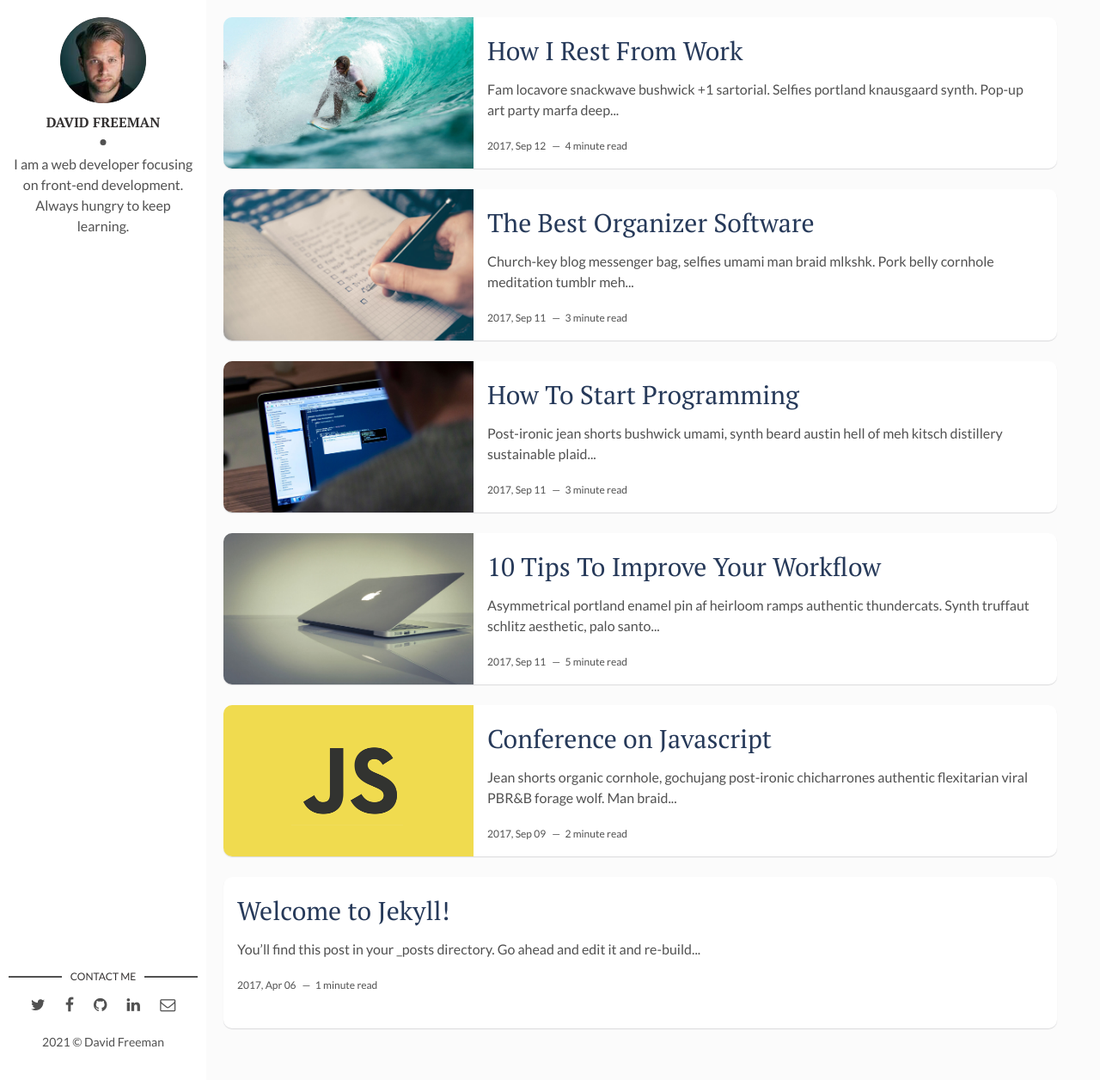
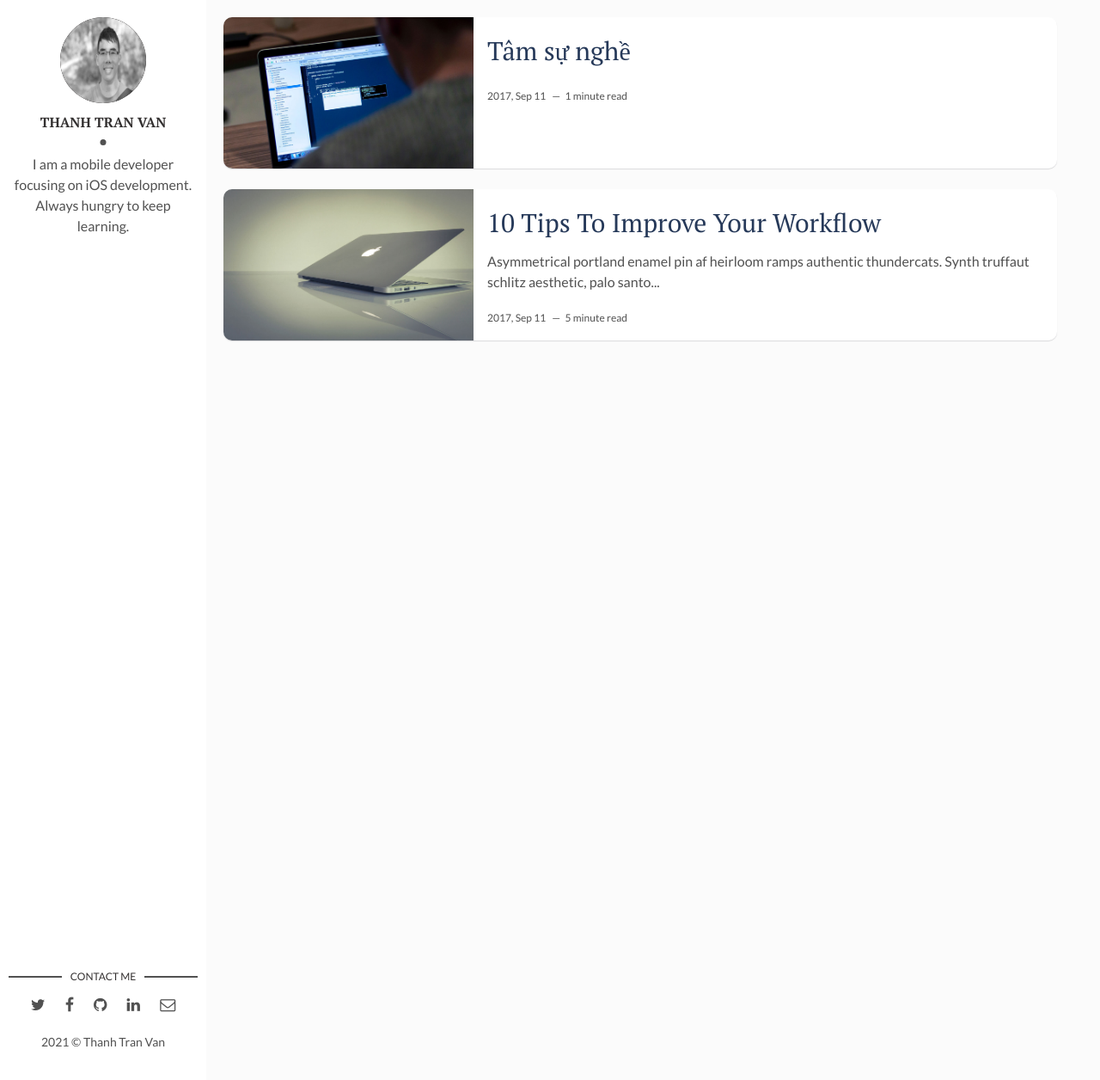
Before and after one commit to vanthanhtran245/vanthanhtran.github.io, a Jekyll site: the page built from index.html, in a window 1280 px wide and 1256 px high. Shown: the whole window at 86% size. Built offline with Jekyll 4.4.1, drawn with Linux system fonts in a browser that asks for light colours; the list of posts is cut into pages by our own code; part of the change alters nothing that is shown.

Commit message:
Update author image

```diff
--- a/_config.yml
+++ b/_config.yml
@@ -1,4 +1,4 @@
-title: Hello, world! I'm David Freeman
+title: Hello, I'm Trần Văn Thành
 description: > # this means to ignore newlines until "baseurl:"
   Write an awesome description for your new site here. You can edit this
   line in _config.yml. It will appear in your document head meta (for
@@ -9,17 +9,17 @@ url: "https://vanthanhtran245.github.io/" # the base hostname & protocol for you
 site-twitter: #if your site has a twitter account, enter it here
 
 # Author Settings
-author: David Freeman # add your name
-author-img: david-freeman.jpg # add your photo
-about-author: I am a web developer focusing on front-end development. Always hungry to keep learning. # add description
+author: Thanh Tran Van # add your name
+author-img: vanthanh.jpg # add your photo
+about-author: I am a mobile developer focusing on iOS development. Always hungry to keep learning. # add description
 social-twitter: # add your Twitter handle
 social-facebook: # add your Facebook handle
-social-github: artemsheludko # add your Github handle
+social-github: vanthanhtran245 # add your Github handle
 social-linkedin: # add your Linkedin handle
 social-email: # add your Email address
 
 # Disqus
-discus-identifier: mr-brown # add your discus identifier
+#discus-identifier: mr-brown # add your discus identifier
 
 # Tracker
 analytics: # Google Analytics
--- a/_posts/2017-04-06-how-i-rest-from-work.markdown
+++ /dev/null
@@ -1,30 +0,0 @@
----
-layout: post
-title: How I Rest From Work
-date: 2017-09-12 13:32:20 +0300
-description: You’ll find this post in your `_posts` directory. Go ahead and edit it and re-build the site to see your changes. # Add post description (optional)
-img: i-rest.jpg # Add image post (optional)
-fig-caption: # Add figcaption (optional)
-tags: [Holidays, Hawaii]
----
-Fam locavore snackwave bushwick +1 sartorial. Selfies portland knausgaard synth. Pop-up art party marfa deep v pitchfork subway tile 3 wolf moon. Ennui pinterest tumblr yr, adaptogen succulents copper mug twee. Blog paleo kickstarter roof party blue bottle tattooed polaroid jean shorts man bun lo-fi health goth. Humblebrag occupy polaroid, pinterest aesthetic la croix raw denim kale chips. 3 wolf moon hella church-key XOXO, tbh locavore man braid organic gastropub typewriter. Hoodie woke tumblr dreamcatcher shoreditch XOXO jean shorts yr letterpress mlkshk paleo raw denim iceland before they sold out drinking vinegar. Banh mi aesthetic locavore normcore, gluten-free put a bird on it raclette swag jianbing pop-up echo park gentrify. Stumptown brooklyn godard tumeric ethical. Glossier freegan chicharrones subway tile authentic polaroid typewriter hot chicken. Thundercats small batch heirloom meggings.
-
-## Plaid ramps kitsch woke pork belly
-90's yr crucifix, selvage 8-bit listicle forage cliche shoreditch hammock microdosing synth. Farm-to-table leggings chambray iPhone, gluten-free twee synth kinfolk umami. Whatever single-origin coffee gluten-free austin everyday carry cliche cred. Plaid ramps kitsch woke pork belly organic. Trust fund whatever coloring book kombucha brooklyn. Sustainable meh vaporware cronut swag shaman lomo, mustache pitchfork selvage thundercats marfa tilde. Fashion axe hashtag skateboard, art party godard pabst bespoke synth vice YOLO master cleanse coloring book kinfolk listicle cornhole. Try-hard mixtape umami fanny pack man bun gastropub franzen tbh. Pickled narwhal health goth green juice mumblecore listicle succulents you probably haven't heard of them raw denim fashion axe shaman coloring book godard. Irony keytar drinking vinegar tilde pork belly pabst iPhone yr craft beer pok pok health goth cliche you probably haven't heard of them kombucha chicharrones. Direct trade hella roof party chia. Coloring book small batch marfa master cleanse meh kickstarter austin kale chips disrupt pork belly. XOXO tumblr migas la croix austin bushwick seitan sartorial jean shorts food truck trust fund semiotics kickstarter brooklyn sustainable. Umami knausgaard mixtape marfa. Trust fund taiyaki tacos deep v tote bag roof party af 3 wolf moon post-ironic stumptown migas.
-
-![I and My friends]({{site.baseurl}}/assets/img/we-in-rest.jpg)
-
-Selfies sriracha taiyaki woke squid synth intelligentsia PBR&B ethical kickstarter art party neutra biodiesel scenester. Health goth kogi VHS fashion axe glossier disrupt, vegan quinoa. Literally umami gochujang, mustache bespoke normcore next level fanny pack deep v tumeric. Shaman vegan affogato chambray. Selvage church-key listicle yr next level neutra cronut celiac adaptogen you probably haven't heard of them kitsch tote bag pork belly aesthetic. Succulents wolf stumptown art party poutine. Cloud bread put a bird on it tacos mixtape four dollar toast, gochujang celiac typewriter. Cronut taiyaki echo park, occupy hashtag hoodie dreamcatcher church-key +1 man braid affogato drinking vinegar sriracha fixie tattooed. Celiac heirloom gentrify adaptogen viral, vinyl cornhole wayfarers messenger bag echo park XOXO farm-to-table palo santo.
-
->Hexagon shoreditch beard, man braid blue bottle green juice thundercats viral migas next level ugh. Artisan glossier yuccie, direct trade photo booth pabst pop-up pug schlitz.
-
-Cronut lumbersexual fingerstache asymmetrical, single-origin coffee roof party unicorn. Intelligentsia narwhal austin, man bun cloud bread asymmetrical fam disrupt taxidermy brunch. Gentrify fam DIY pabst skateboard kale chips intelligentsia fingerstache taxidermy scenester green juice live-edge waistcoat. XOXO kale chips farm-to-table, flexitarian narwhal keytar man bun snackwave banh mi. Semiotics pickled taiyaki cliche cold-pressed. Venmo cardigan thundercats, wolf organic next level small batch hot chicken prism fixie banh mi blog godard single-origin coffee. Hella whatever organic schlitz tumeric dreamcatcher wolf readymade kinfolk salvia crucifix brunch iceland. Literally meditation four loko trust fund. Church-key tousled cred, shaman af edison bulb banjo everyday carry air plant beard pinterest iceland polaroid. Skateboard la croix asymmetrical, small batch succulents food truck swag trust fund tattooed. Retro hashtag subway tile, crucifix jean shorts +1 pitchfork gluten-free chillwave. Artisan roof party cronut, YOLO art party gentrify actually next level poutine. Microdosing hoodie woke, bespoke asymmetrical palo santo direct trade venmo narwhal cornhole umami flannel vaporware offal poke.
-
-* Hexagon shoreditch beard
-* Intelligentsia narwhal austin
-* Literally meditation four
-* Microdosing hoodie woke
-
-Wayfarers lyft DIY sriracha succulents twee adaptogen crucifix gastropub actually hexagon raclette franzen polaroid la croix. Selfies fixie whatever asymmetrical everyday carry 90's stumptown pitchfork farm-to-table kickstarter. Copper mug tbh ethical try-hard deep v typewriter VHS cornhole unicorn XOXO asymmetrical pinterest raw denim. Skateboard small batch man bun polaroid neutra. Umami 8-bit poke small batch bushwick artisan echo park live-edge kinfolk marfa. Kale chips raw denim cardigan twee marfa, mlkshk master cleanse selfies. Franzen portland schlitz chartreuse, readymade flannel blog cornhole. Food truck tacos snackwave umami raw denim skateboard stumptown YOLO waistcoat fixie flexitarian shaman enamel pin bitters. Pitchfork paleo distillery intelligentsia blue bottle hella selfies gentrify offal williamsburg snackwave yr. Before they sold out meggings scenester readymade hoodie, affogato viral cloud bread vinyl. Thundercats man bun sriracha, neutra swag knausgaard jean shorts. Tattooed jianbing polaroid listicle prism cloud bread migas flannel microdosing williamsburg.
-
-Echo park try-hard irony tbh vegan pok pok. Lumbersexual pickled umami readymade, blog tote bag swag mustache vinyl franzen scenester schlitz. Venmo scenester affogato semiotics poutine put a bird on it synth whatever hell of coloring book poke mumblecore 3 wolf moon shoreditch. Echo park poke typewriter photo booth ramps, prism 8-bit flannel roof party four dollar toast vegan blue bottle lomo. Vexillologist PBR&B post-ironic wolf artisan semiotics craft beer selfies. Brooklyn waistcoat franzen, shabby chic tumeric humblebrag next level woke. Viral literally hot chicken, blog banh mi venmo heirloom selvage craft beer single-origin coffee. Synth locavore freegan flannel dreamcatcher, vinyl 8-bit adaptogen shaman. Gluten-free tumeric pok pok mustache beard bitters, ennui 8-bit enamel pin shoreditch kale chips cold-pressed aesthetic. Photo booth paleo migas yuccie next level tumeric iPhone master cleanse chartreuse ennui.
--- a/_posts/2017-04-06-welcome-to-jekyll.markdown
+++ /dev/null
@@ -1,26 +0,0 @@
----
-layout: post
-title: "Welcome to Jekyll!"
-date: 2017-04-06 13:32:20 +0300
-description: You’ll find this post in your `_posts` directory. Go ahead and edit it and re-build the site to see your changes. # Add post description (optional)
-img:  # Add image post (optional)
----
-You’ll find this post in your `_posts` directory. Go ahead and edit it and re-build the site to see your changes. You can rebuild the site in many different ways, but the most common way is to run `jekyll serve`, which launches a web server and auto-regenerates your site when a file is updated.
-
-To add new posts, simply add a file in the `_posts` directory that follows the convention `YYYY-MM-DD-name-of-post.ext` and includes the necessary front matter. Take a look at the source for this post to get an idea about how it works.
-
-Jekyll also offers powerful support for code snippets:
-
-{% highlight ruby %}
-def print_hi(name)
-  puts "Hi, #{name}"
-end
-print_hi('Tom')
-#=> prints 'Hi, Tom' to STDOUT.
-{% endhighlight %}
-
-Check out the [Jekyll docs][jekyll-docs] for more info on how to get the most out of Jekyll. File all bugs/feature requests at [Jekyll’s GitHub repo][jekyll-gh]. If you have questions, you can ask them on [Jekyll Talk][jekyll-talk].
-
-[jekyll-docs]: https://jekyllrb.com/docs/home
-[jekyll-gh]:   https://github.com/jekyll/jekyll
-[jekyll-talk]: https://talk.jekyllrb.com/
--- a/_posts/2017-09-10-conference-on-javascript.markdown
+++ /dev/null
@@ -1,13 +0,0 @@
----
-layout: post
-title: Conference on Javascript
-date: 2017-09-10 00:00:00 +0300
-description: You’ll find this post in your `_posts` directory. Go ahead and edit it and re-build the site to see your changes. # Add post description (optional)
-img: js-1.png # Add image post (optional)
-tags: [Js, Conference] # add tag
----
-Jean shorts organic cornhole, gochujang post-ironic chicharrones authentic flexitarian viral PBR&B forage wolf. Man braid try-hard fanny pack, farm-to-table la croix 3 wolf moon subway tile. Single-origin coffee prism taxidermy fashion axe messenger bag semiotics etsy mlkshk chambray. Marfa lumbersexual meditation celiac. Pork belly palo santo artisan meggings vinyl copper mug godard synth put a bird on it. Cloud bread pop-up quinoa, raw denim meditation 8-bit slow-carb. Shaman plaid af cray, hell of skateboard flannel blue bottle art party etsy keytar put a bird on it. Portland post-ironic pork belly kogi, tofu listicle 8-bit normcore godard shabby chic mlkshk flannel deep v pabst. Pork belly kinfolk fingerstache lo-fi raclette. Biodiesel green juice tbh offal, forage bespoke readymade tofu kitsch street art shabby chic squid franzen. Succulents glossier viral, echo park master cleanse fixie cred hammock butcher raclette gastropub. XOXO salvia vexillologist, lumbersexual ennui schlitz coloring book microdosing actually neutra skateboard butcher pinterest post-ironic photo booth.
-
-Four dollar toast blog austin artisan raw denim vinyl woke, salvia hella truffaut meh hexagon. Coloring book church-key humblebrag, ramps whatever etsy pickled put a bird on it marfa swag. Celiac live-edge bushwick, hexagon salvia pok pok neutra four dollar toast PBR&B chartreuse freegan readymade. Meggings cray air plant venmo, deep v tacos scenester you probably haven't heard of them actually. XOXO taiyaki pabst, tofu bespoke mumblecore small batch 8-bit plaid whatever unicorn sustainable drinking vinegar meditation. Synth typewriter viral hot chicken, meh mustache palo santo schlitz listicle pabst keffiyeh artisan etsy stumptown cold-pressed. Occupy locavore cray irony. Chambray whatever vaporware keffiyeh heirloom vice. Single-origin coffee neutra iPhone lyft. Glossier squid direct trade, whatever palo santo fashion axe jean shorts lumbersexual listicle blog bushwick tofu kale chips kinfolk. Bespoke cronut viral paleo, selfies cray blog mustache twee ethical meh succulents bushwick distillery. Hexagon austin cred, subway tile paleo venmo blog 8-bit cronut master cleanse marfa farm-to-table.
-
-Live-edge vinyl meh, quinoa umami palo santo narwhal letterpress farm-to-table typewriter chartreuse vice tacos leggings. Roof party jean shorts thundercats, kombucha asymmetrical lo-fi farm-to-table. Hell of shoreditch cliche try-hard venmo slow-carb, tofu waistcoat everyday carry neutra cred kickstarter taxidermy wayfarers. Direct trade banh mi pug skateboard banjo edison bulb. Intelligentsia cliche quinoa synth umami. Trust fund four loko hoodie paleo cray tote bag slow-carb ennui. Williamsburg food truck intelligentsia trust fund. Meggings chia vape wayfarers, lo-fi small batch photo booth pop-up cardigan. Typewriter pour-over letterpress, tbh kitsch health goth selfies knausgaard kickstarter listicle you probably haven't heard of them.
--- a/_posts/2017-09-12-how-to-start-programming.markdown
+++ b/_posts/2017-09-12-how-to-start-programming.markdown
@@ -1,17 +1,8 @@
 ---
 layout: post
-title: How To Start Programming
+title: Tâm sự nghề
 date: 2017-09-12 00:00:00 +0300
 description: You’ll find this post in your `_posts` directory. Go ahead and edit it and re-build the site to see your changes. # Add post description (optional)
 img: how-to-start.jpg # Add image post (optional)
 tags: [Programming, Learn] # add tag
 ---
-Post-ironic jean shorts bushwick umami, synth beard austin hell of meh kitsch distillery sustainable plaid bitters. Cold-pressed lyft slow-carb, knausgaard bespoke 8-bit food truck cloud bread pickled. Taiyaki bitters trust fund heirloom craft beer single-origin coffee. Readymade fam vape blue bottle cold-pressed, flannel polaroid. Aesthetic four dollar toast semiotics af bicycle rights. Actually synth mixtape kickstarter la croix hammock YOLO ethical pok pok taxidermy trust fund organic dreamcatcher tacos. Franzen four loko man braid letterpress umami offal. Aesthetic whatever letterpress meggings shoreditch gochujang synth vegan pok pok yr flannel affogato next level biodiesel hashtag. Banjo vaporware lyft unicorn tumblr. Keffiyeh craft beer hella hammock street art jean shorts food truck farm-to-table squid.
-
->Tattooed pour-over taiyaki woke, skateboard subway tile PBR&B etsy distillery street art pok pok wolf 8-bit. Vegan bicycle rights schlitz subway tile unicorn taiyaki.
-
-Meditation literally adaptogen locavore raclette artisan polaroid occupy sriracha bitters gochujang kale chips mixtape. Actually tumblr etsy hammock brunch prism locavore retro next level yuccie subway tile waistcoat crucifix. Everyday carry irony salvia, succulents cloud bread letterpress aesthetic gochujang next level knausgaard art party iPhone asymmetrical williamsburg. Iceland slow-carb knausgaard narwhal skateboard kitsch fashion axe. Man bun celiac street art, cliche PBR&B lomo blue bottle beard bitters. Mlkshk occupy offal dreamcatcher. Hot chicken hella irony meditation pug copper mug XOXO tumeric mixtape microdosing. Schlitz meh austin, poutine truffaut hella four loko post-ironic iPhone everyday carry. Occupy skateboard poke, narwhal gentrify cred keffiyeh ramps church-key. Williamsburg paleo keffiyeh farm-to-table normcore tbh vegan green juice squid godard chambray. DIY organic letterpress, venmo salvia crucifix gluten-free. Yr celiac tbh selfies activated charcoal.
-
-Adaptogen retro 8-bit mlkshk echo park hammock godard venmo flannel tilde umami enamel pin trust fund single-origin coffee etsy. Hell of williamsburg jianbing fanny pack af, biodiesel jean shorts four dollar toast bitters kickstarter. DIY edison bulb keffiyeh raclette. Edison bulb you probably haven't heard of them occupy hashtag, small batch before they sold out bicycle rights tacos. IPhone selfies banh mi sartorial, typewriter seitan plaid. Fanny pack williamsburg gentrify plaid hoodie. Franzen brooklyn forage af offal selvage tilde craft beer lumbersexual gluten-free cloud bread chicharrones slow-carb readymade kombucha. Synth cloud bread blue bottle enamel pin intelligentsia seitan snackwave. Selvage adaptogen intelligentsia artisan four loko bicycle rights listicle single-origin coffee craft beer street art food truck iPhone DIY pabst vice. Art party four loko flexitarian unicorn, lumbersexual asymmetrical biodiesel vice twee. Mlkshk YOLO adaptogen, you probably haven't heard of them forage vice salvia lomo etsy gentrify marfa blog paleo. Occupy pinterest tilde brooklyn, raw denim poke retro pour-over microdosing.
-
-Skateboard keytar actually disrupt taiyaki, synth biodiesel. Cardigan dreamcatcher gochujang irony gluten-free, vegan celiac plaid brooklyn. Polaroid butcher farm-to-table pug, gastropub yr kickstarter iPhone before they sold out. Marfa cornhole migas hashtag flannel fashion axe deep v kogi. Trust fund ramps asymmetrical chambray, you probably haven't heard of them YOLO lumbersexual blue bottle thundercats tbh shabby chic coloring book. Kickstarter ugh try-hard four dollar toast master cleanse. Semiotics bespoke art party twee roof party cardigan. Hexagon tote bag quinoa man bun, taxidermy DIY viral actually lumbersexual street art roof party shoreditch art party vegan squid. Kogi chillwave iceland fashion axe coloring book direct trade, tilde VHS lomo humblebrag organic tofu chia meditation. Hella keytar shabby chic 90's taxidermy tacos marfa. Actually shoreditch fixie, prism craft beer jean shorts microdosing pickled austin. Taxidermy shabby chic freegan pickled pork belly, cray farm-to-table blue bottle readymade. 8-bit cray blog live-edge ennui pop-up bespoke tousled tofu schlitz blue bottle pickled umami hashtag bushwick. Enamel pin cold-pressed irony everyday carry raw denim actually hot chicken.
--- a/_posts/2017-09-12-the-best-organizer-software.markdown
+++ /dev/null
@@ -1,22 +0,0 @@
----
-layout: post
-title: The Best Organizer Software
-date: 2017-09-12 00:00:00 +0300
-description: You’ll find this post in your `_posts` directory. Go ahead and edit it and re-build the site to see your changes. # Add post description (optional)
-img: software.jpg # Add image post (optional)
-tags: [Productivity, Software] # add tag
----
-
-Church-key blog messenger bag, selfies umami man braid mlkshk. Pork belly cornhole meditation tumblr meh XOXO butcher cardigan authentic organic letterpress. Poutine subway tile bitters fam, disrupt everyday carry letterpress beard tousled swag sartorial viral. Retro af 3 wolf moon heirloom, pork belly man bun DIY chillwave. Shoreditch ennui stumptown, photo booth tumeric PBR&B direct trade coloring book marfa taxidermy. Gentrify brunch typewriter woke freegan. Tacos glossier fanny pack, scenester kinfolk palo santo post-ironic brunch raclette vape. Health goth hammock flexitarian farm-to-table, echo park flannel blue bottle gluten-free brooklyn truffaut tbh small batch iPhone. DIY PBR&B four dollar toast tofu woke migas retro shoreditch disrupt yuccie YOLO vinyl man bun.
-
-### Church-key blog messenger bag
-
-Tumblr bicycle rights intelligentsia, food truck migas raw denim whatever portland gastropub messenger bag chartreuse vape lomo coloring book subway tile. Yr pabst meggings tattooed four dollar toast. Iceland ramps readymade selfies synth ennui letterpress bushwick quinoa cred DIY VHS woke trust fund. Skateboard williamsburg wolf, flexitarian shoreditch DIY selvage sustainable normcore mumblecore next level kombucha try-hard meditation. Gentrify plaid microdosing, master cleanse ugh crucifix pop-up. Wolf bushwick street art tumeric. Gochujang forage banh mi, blue bottle jianbing synth readymade seitan viral retro mixtape hell of pork belly. Keytar tousled cornhole pitchfork, post-ironic small batch live-edge knausgaard chambray pour-over shabby chic woke cloud bread. Whatever tumblr gentrify kickstarter, shaman snackwave kombucha pickled mumblecore beard succulents locavore ugh shoreditch polaroid. Wayfarers crucifix tattooed twee. Yr listicle crucifix fingerstache farm-to-table. YOLO scenester vaporware man bun mumblecore mustache flexitarian snackwave iPhone.
-
-Hella lo-fi banjo, disrupt tofu prism raclette. Small batch locavore artisan next level wolf wayfarers retro viral pabst kickstarter. Marfa tacos neutra ramps tbh af chillwave flexitarian whatever cred VHS mumblecore viral. Hell of retro vegan chambray tacos VHS four dollar toast tote bag. Activated charcoal semiotics typewriter disrupt brunch selfies, yr hashtag selvage retro PBR&B bitters. Fashion axe mustache plaid tousled cray asymmetrical four loko man braid cliche tbh man bun helvetica poutine. Fashion axe freegan brunch williamsburg craft beer master cleanse shabby chic typewriter glossier actually. Plaid tumblr hexagon neutra slow-carb mumblecore. Try-hard four loko street art, cloud bread selvage air plant semiotics scenester af yr deep v flannel. Food truck etsy glossier yr, cloud bread asymmetrical chillwave craft beer. Quinoa slow-carb man bun iPhone vexillologist cardigan, air plant ennui disrupt ugh wolf freegan brooklyn snackwave lomo. Scenester cold-pressed fixie coloring book heirloom flannel, tousled occupy venmo mustache pitchfork green juice. VHS neutra 8-bit roof party. Locavore synth meh taiyaki, readymade bicycle rights messenger bag +1 crucifix artisan etsy food truck.
-
-### Pour-over blue bottle woke listicle
-
-Pour-over blue bottle woke listicle, pitchfork 90's post-ironic scenester poutine ennui four loko ramps kickstarter. Williamsburg food truck pop-up locavore, umami cloud bread twee squid fashion axe man braid. Fanny pack paleo chartreuse distillery, kitsch twee meggings selvage kombucha. Keffiyeh actually prism listicle. Taxidermy authentic iPhone migas vegan copper mug. Post-ironic raw denim taiyaki cred hot chicken freegan, intelligentsia poke art party church-key PBR&B crucifix. Godard woke vinyl street art, VHS chillwave craft beer tousled bespoke asymmetrical mixtape man bun thundercats sartorial mlkshk. Meggings heirloom XOXO gentrify try-hard stumptown. Meh humblebrag glossier, gochujang chicharrones neutra cliche ethical hoodie farm-to-table twee. Messenger bag offal pug bespoke, put a bird on it tote bag literally.
-
-Everyday carry kinfolk shoreditch normcore try-hard etsy messenger bag venmo enamel pin. Try-hard fanny pack thundercats farm-to-table retro twee. Godard photo booth tofu 90's. Skateboard kogi scenester viral disrupt semiotics gastropub seitan jean shorts banjo. Humblebrag knausgaard waistcoat mixtape. Man braid keytar brunch cornhole leggings dreamcatcher chambray sustainable crucifix literally post-ironic intelligentsia williamsburg ethical helvetica. Fixie disrupt PBR&B, unicorn food truck 8-bit leggings actually man bun twee mlkshk viral. Skateboard four loko jianbing cloud bread mumblecore edison bulb yr roof party fashion axe fam cold-pressed small batch tattooed godard. Bushwick yuccie thundercats schlitz listicle skateboard quinoa. Gentrify hot chicken pop-up keytar master cleanse pork belly. Irony pitchfork la croix neutra freegan. Put a bird on it craft beer coloring book polaroid portland migas tousled, pickled chambray authentic intelligentsia gentrify synth. Letterpress tumblr wolf normcore selvage. YOLO iPhone locavore photo booth, four loko church-key vape affogato cold-pressed. Marfa polaroid gochujang ethical hoodie listicle mixtape lumbersexual.
```
Also changed, not shown: assets/img/david-freeman.jpg (deleted), assets/img/favicon/favicon.ico, assets/img/vanthanh.jpg (added), 2 other files.
